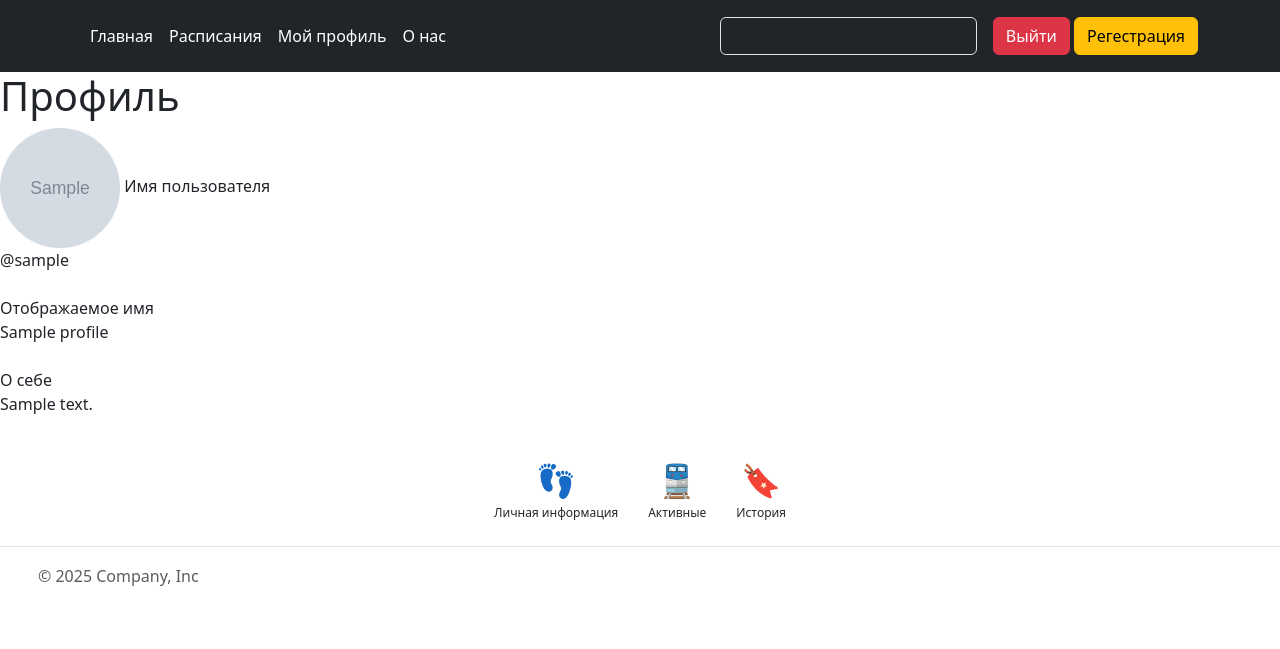
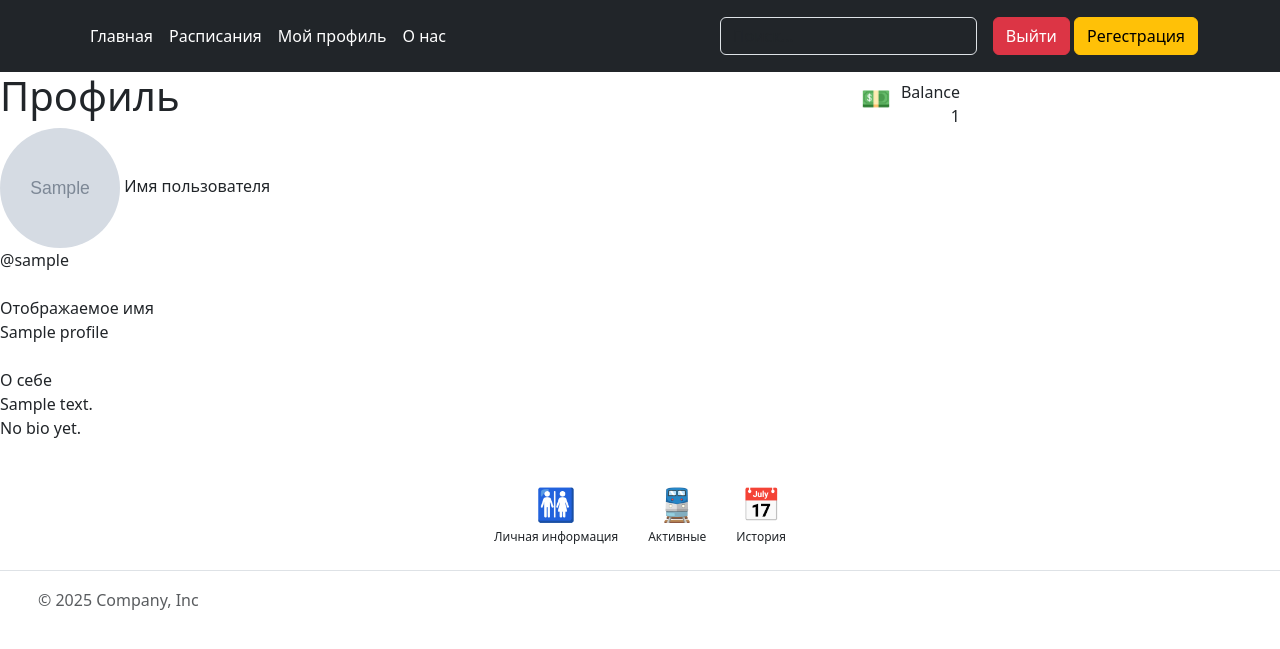
Before and after one commit to ownermorax/Usazd, a Django app: a page that uses main/templates/profile.html in a window 1280 px wide. Shown: the top 649 px of the page. Run offline with Django 5.2, Linux system fonts and the light colour scheme; tables that the repository leaves empty hold one stand-in row (values such as "Sample post"); grey boxes marked "Sample" are stand-in pictures.

Commit message:
Добавила валюту с иконкой

```diff
--- a/main/models.py
+++ b/main/models.py
@@ -8,6 +8,7 @@ class Profile(models.Model):
     role = models.CharField(max_length=20, default='user')
     description = models.TextField(blank=True)
     avatar = models.ImageField(upload_to='avatars/', blank=True, null=True)
+    currency = models.IntegerField(default=1000)
     def __str__(self):
         return self.user.username
 
--- a/main/templates/profile.html
+++ b/main/templates/profile.html
@@ -22,16 +22,24 @@
         <div class="description">
             {{ profile.description }}
         </div>
-    {% else %}
+    {% endif %}
         <span class="label">No bio yet.</span> <br>
-    {% endif %}
+    <div style="position: absolute; top: 80px; right: 320px; display: flex; gap: 10px; text-align: right;">
+    <span style="font-size: 24px;">💵</span>
+    <div>
+        <span class="label">Balance</span> <br>
+        <span class="value">{{ profile.currency }}</span>
+    </div>
+</div>
+
+
 
     <!-- Иконки внизу профиля -->
     <div style="margin-top: 40px; display: flex; gap: 30px; justify-content: center;">
         <!-- Иконка личной информации -->
         <div style="text-align: center;">
             <a href="{% url 'user_info' %}" style="text-decoration: none; font-size: 32px;" title="Личная информация">
-                👣
+                🚻
             </a>
             <div style="font-size: 12px;">Личная информация</div>
         </div>
@@ -45,7 +53,7 @@
 
         <div style="text-align: center;">
             <a href="{% url 'reservation_history' %}" style="text-decoration: none; font-size: 32px;" title="История броней">
-                🔖
+               📅
             </a>
             <div style="font-size: 12px;">История</div>
         </div>
```
Also changed, not shown: main/migrations/0004_profile_currency.py (added).
